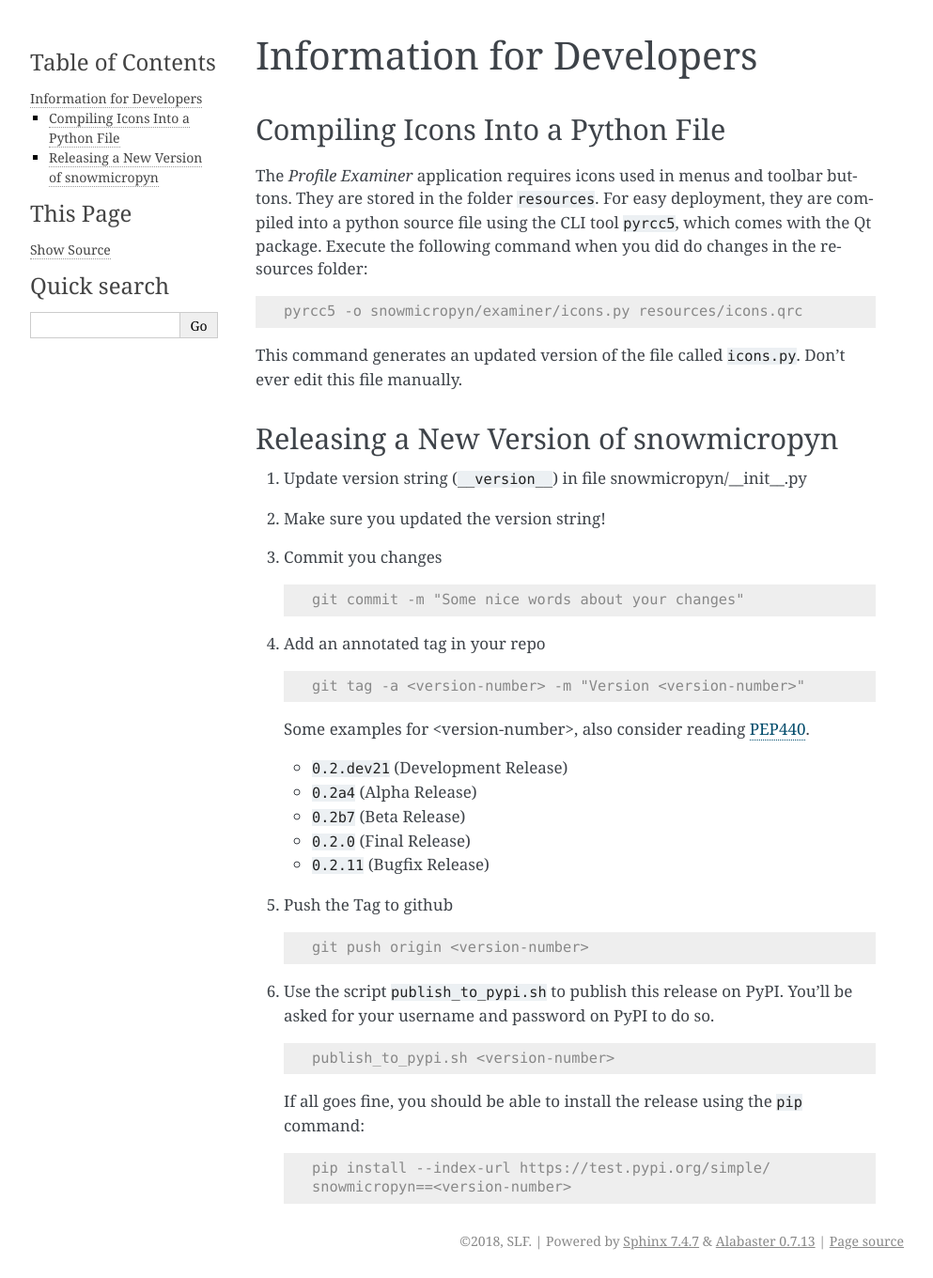
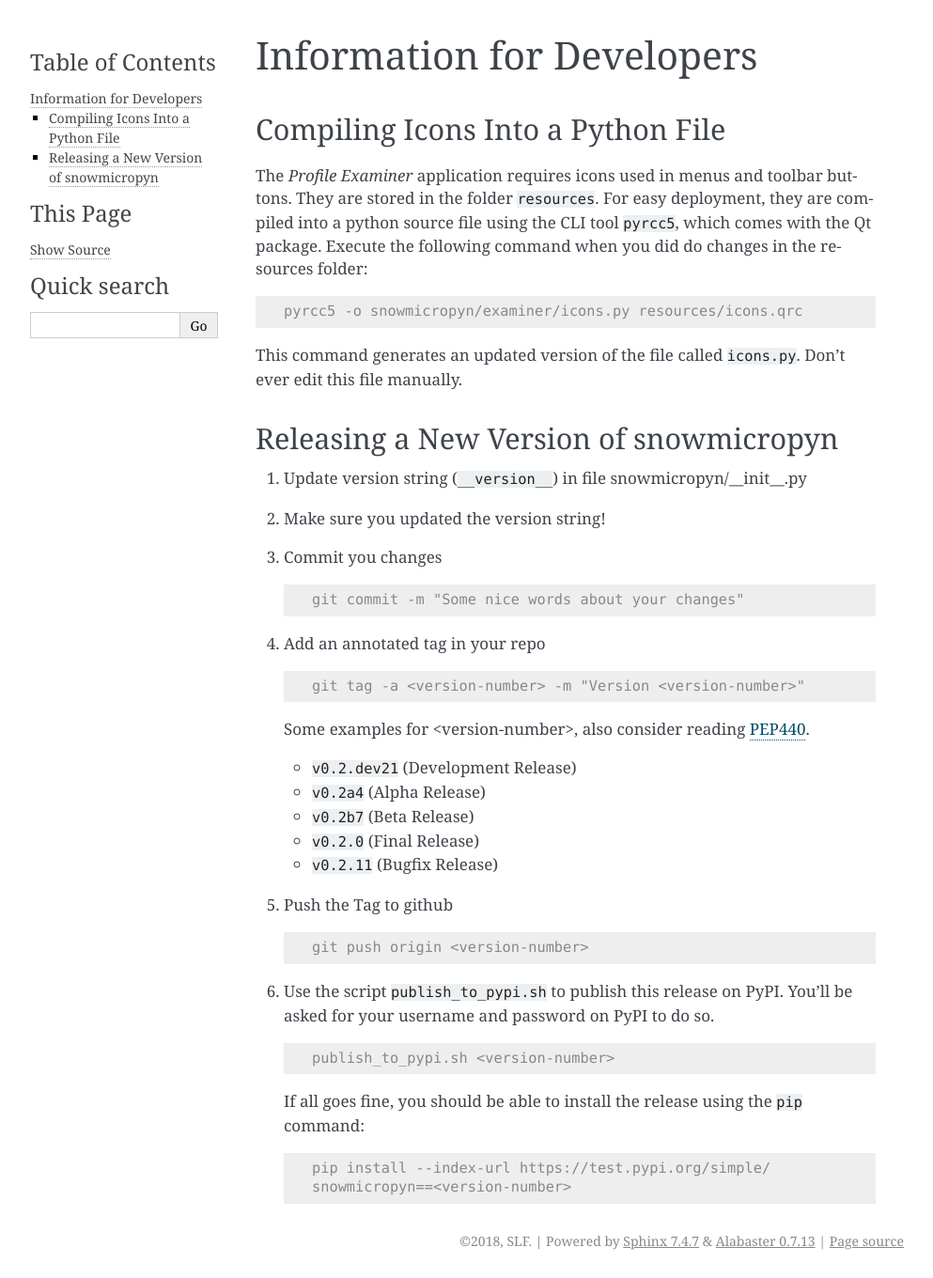
Before and after one commit to slf-dot-ch/snowmicropyn, a Sphinx documentation site: the page built from docs/devs.rst, in a window 1280 px wide. Shown: the whole page at 94% size, without its empty margins (148-1141 px from the left). Built offline with Sphinx 7.4.7, drawn with Linux system fonts in a browser that asks for light colours.

Commit message:
Github recommends having a 'v' prefix for versions.

```diff
--- a/docs/devs.rst
+++ b/docs/devs.rst
@@ -42,11 +42,11 @@
 
     Some examples for <version-number>, also consider reading PEP440_.
 
-    - ``0.2.dev21`` (Development Release)
-    - ``0.2a4`` (Alpha Release)
-    - ``0.2b7`` (Beta Release)
-    - ``0.2.0`` (Final Release)
-    - ``0.2.11`` (Bugfix Release)
+    - ``v0.2.dev21`` (Development Release)
+    - ``v0.2a4`` (Alpha Release)
+    - ``v0.2b7`` (Beta Release)
+    - ``v0.2.0`` (Final Release)
+    - ``v0.2.11`` (Bugfix Release)
 
 #.  Push the Tag to github
 
```
